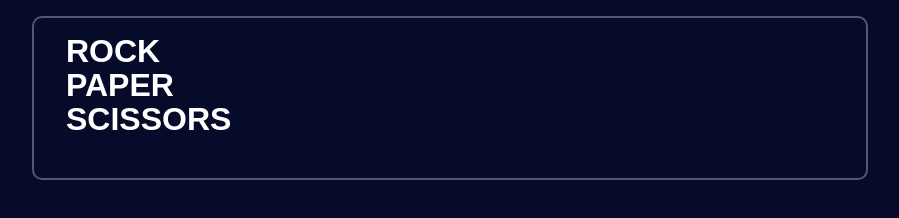
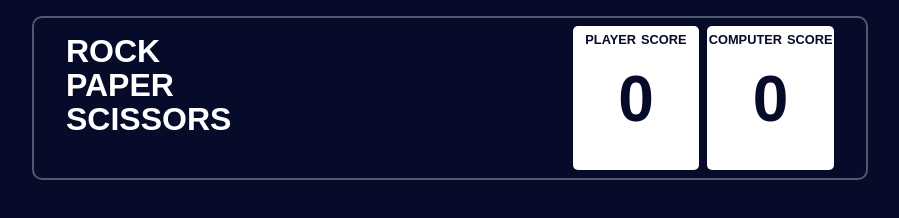
Before and after one commit to iam-Dianne/rock-paper-scissors, a plain HTML site: page index.html in a window 1280 px wide. Shown: the whole page, without its empty margins (190-1089 px from the left). Drawn offline with Linux system fonts and the light colour scheme; a web font is replaced by a local one.

Commit message:
added scoreboard css

```diff
--- a/index.html
+++ b/index.html
@@ -18,8 +18,28 @@
                 <p>SCISSORS</p>
             </div>
             <div id="scores-container">
-                <div class="player-score-container"></div>
-                <div class="computer-score-container"></div>
+                <div class="player-score-container">
+                    <div class="player-score-info line-height">
+                        <div class="player-score-text">
+                            <p>PLAYER </p>
+                            <p>SCORE</p>
+                        </div>
+                        <div class="player-score">
+                            <p id="official-player-score">0</p>
+                        </div>
+                    </div>
+                </div>
+                <div class="computer-score-container">
+                    <div class="computer-score-info line-height">
+                        <div class="computer-score-text">
+                            <p>COMPUTER</p>
+                            <p>SCORE</p>
+                        </div>
+                        <div class="computer-score">
+                            <p id="official-comp-score">0</p>
+                        </div>
+                    </div>
+                </div>
             </div>
         </div>
     </header>
--- a/styles.css
+++ b/styles.css
@@ -2,6 +2,7 @@ body {
     background-color: #050b28;
     font-family: "Kdam Thmor Pro", sans-serif;
     font-style: normal;
+    font-weight: bolder;
     color: #ffffff;
     font-size: 1rem;
     padding: 1rem 0 0 0;
@@ -36,7 +37,78 @@ header {
 
 
 .logo-container > p {
-    font-weight: bolder;
     font-size: 2rem;
     line-height: 2px;
 }
+
+#scores-container {
+    height: 100%;
+    width: 75%;
+    min-width: 200px;
+    /*background-color: red;*/
+    color: #050b28;
+
+    display: flex;
+    justify-content: flex-end;
+
+}
+
+.player-score-container {
+    height: 100%;
+    width: 22%;
+    min-width: 50px;
+    /*background-color: blue;*/
+
+    display: flex;
+    justify-content: center;
+    align-items: center;
+}
+
+.player-score-info, .computer-score-info{
+    height: 90%;
+    width: 100%;
+    margin: auto;
+    background-color: #ffffff;
+    border-radius: 5px;
+
+    display: flex;
+    flex-wrap: wrap;
+    justify-content: center;
+}
+
+.player-score-text, .computer-score-text {
+    font-size: 0.8rem;
+    display: flex;
+    justify-content: center;
+    gap: 5px;
+
+    /*add background-color: red;*/
+}
+
+.player-score, .computer-score {
+    margin-top: -25px;
+
+    display: flex;
+    justify-content: center;
+    /*background-color: red;*/
+}
+
+#official-player-score, #official-comp-score {
+    font-size: 4rem;
+}
+
+.computer-score-container {
+    height: 100%;
+    width: 22%;
+    min-width: 50px;
+    /*background-color: blue;*/
+    margin-left: 0.5rem;
+
+    display: flex;
+    justify-content: center;
+    align-items: center;
+}
+
+.line-height {
+    line-height: 2px;
+}
```
